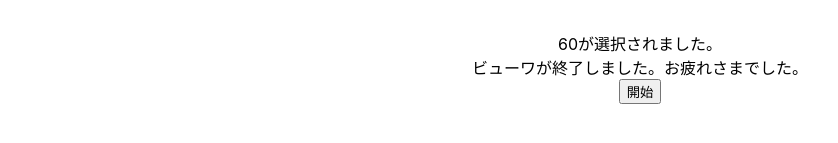
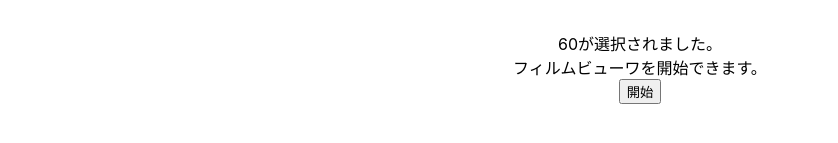
Before and after one commit to DaijiroNozaki-afk/film-scene-viewer, a React (Create React App) app: page / in a window 1280 px wide. Shown: the part 235-378 px from the top of the page, without its empty margins (0-838 px from the left). Built offline with nearby package versions, Linux system fonts and the light colour scheme; the HTML template or start-up script is replaced by a standard one.

Commit message:
show endMessage

```diff
--- a/src/App.tsx
+++ b/src/App.tsx
@@ -9,16 +9,25 @@ function App() {
   // 選択中のラジオボタンvalue
   const [selected, setSelected] = useState<number>(60)
   const updateSelected = (e: number): void => setSelected(e) //プロップスに送るための関数
+  // ビューワ終了のブール値
+  const [finished, setFinished] = useState<boolean>(false)
   return (
     <div className="App">
     <Router>
       <Header />
       <Routes>
-        <Route path="/" element={<Home
-          updateSelected = {updateSelected}
-          selected = {selected} />} />
-        <Route path="/slideshow" element={<Slideshow
-        selected = {selected} />} />
+        <Route path="/" element={
+          <Home
+            updateSelected = {updateSelected}
+            selected = {selected}
+            finished = {finished}
+          />} />
+        <Route path="/slideshow" element={
+          <Slideshow
+            selected = {selected}
+            finished = {finished}
+            setFinished = {setFinished}
+          />} />
       </Routes>
     </Router>
     </div>
--- a/src/component/Home.tsx
+++ b/src/component/Home.tsx
@@ -8,7 +8,13 @@ interface Radio {
     value: number
 }
 
-const Home: FC<{ updateSelected: (e: number) => void, selected: number }>  = ({ updateSelected, selected }) => {
+const Home: FC<{
+        updateSelected: (e: number) => void,
+        selected: number,
+        finished: boolean
+    }>  = ({
+         updateSelected, selected, finished
+    }) => {
     console.log(selected)  // 60
     // ラジオボタン切り替えイベント
     const changeValue = (event: React.ChangeEvent<HTMLInputElement>) => updateSelected(
@@ -62,7 +68,11 @@ const Home: FC<{ updateSelected: (e: number) => void, selected: number }>  = ({
             })}
         </div>
         <div>{selected}が選択されました。</div>
-        <div className="viwer-message">ビューワが終了しました。お疲れさまでした。</div>
+        <div className="viwer-message">
+            {
+                finished ? `ビューワを終了しました。お疲れさまでした。` : "フィルムビューワを開始できます。"
+            }
+        </div>
         <button onClick={startViewer}>開始</button>
     </div>
     )
--- a/src/component/Slideshow.tsx
+++ b/src/component/Slideshow.tsx
@@ -1,7 +1,13 @@
 import React, { FC, useState, useEffect } from 'react';
 import { useNavigate } from 'react-router-dom'
 
-const Slideshow: FC<{selected: number }> = ({ selected }) => {
+const Slideshow: FC<{
+  selected: number,
+  finished: boolean,
+  setFinished: (e: boolean) => void,
+}> = ({
+   selected, finished, setFinished
+}) => {
     // console.log(selected);
   // ファイル名の配列を格納する
   const imgDir = "./images/"
@@ -43,7 +49,8 @@ const Slideshow: FC<{selected: number }> = ({ selected }) => {
   // スライドショーを終了する
   const navigate = useNavigate()
   const stopViewer = () => {
-      navigate('/')
+    setFinished(true)  //終了メッセージを表示させる
+    navigate('/')
   }
   return (
     <div>
```
